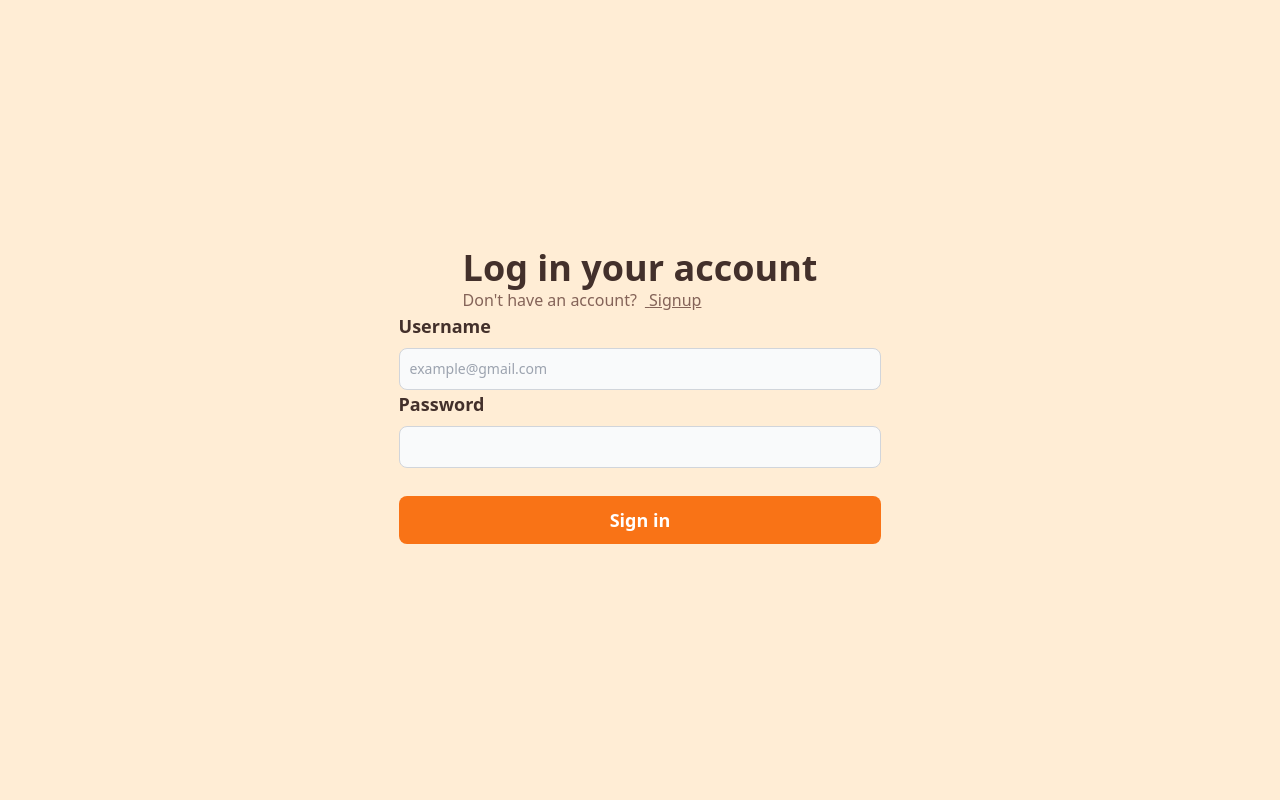
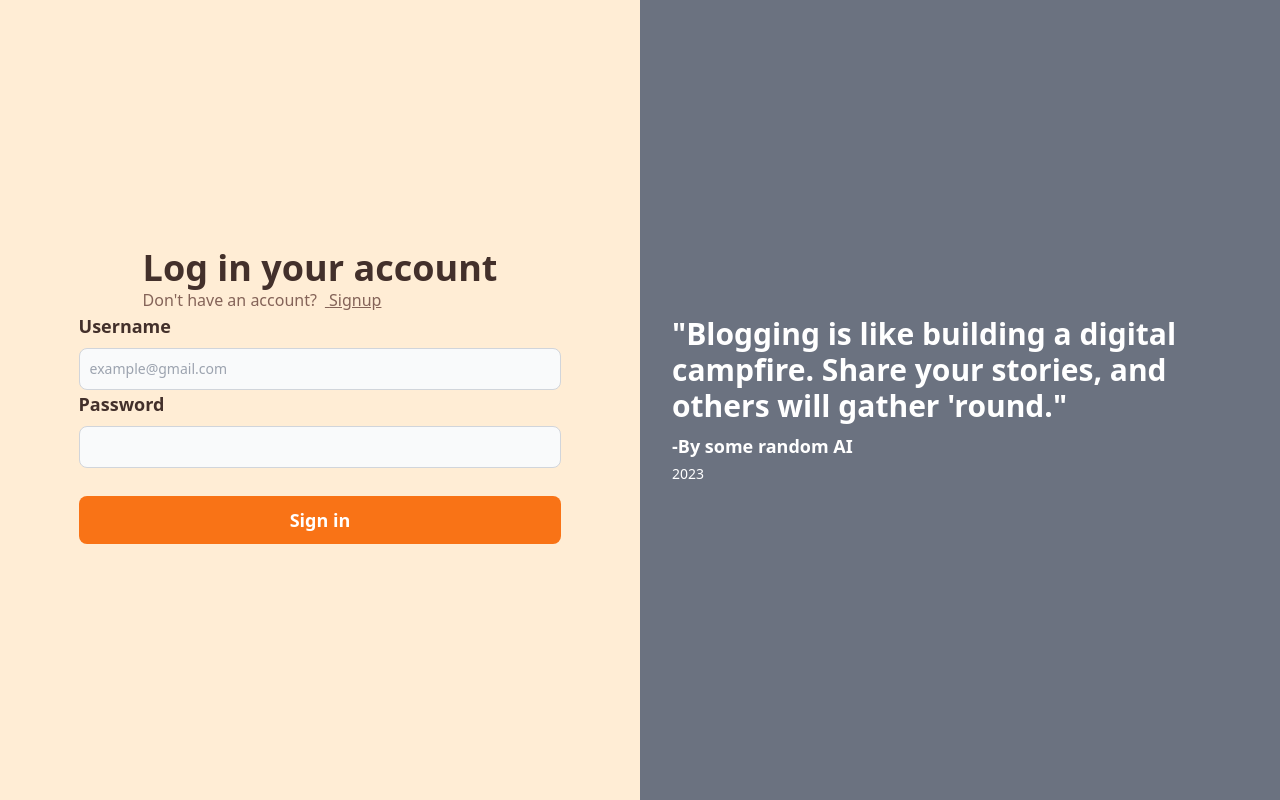
Before and after one commit to sahilkuthe/blog-it, a React (Vite) app in the folder frontend/: page /signin in a window 1280 px wide. Built offline with nearby package versions, Linux system fonts and the light colour scheme.

Commit message:
auth pages responsive

```diff
--- a/frontend/src/pages/Signin.tsx
+++ b/frontend/src/pages/Signin.tsx
@@ -1,11 +1,14 @@
 import { Auth } from "../components/Auth"
+import { Quote } from "../components/Quote"
 
 export const Signin = () => {
-    return <div >
+    return <div className="grid grid-cols-1 lg:grid-cols-2">
         <div>
             <Auth type="signin"/>
         </div>
-
+        <div className="hidden lg:block">
+            <Quote />
+        </div>
 
     </div>
 }
--- a/frontend/src/pages/Signup.tsx
+++ b/frontend/src/pages/Signup.tsx
@@ -2,11 +2,11 @@
 import { Quote } from "../components/Quote"
 
 export const Signup = () => {
-    return <div className="grid grid-cols-2">
+    return <div className="grid grid-cols-1 lg:grid-cols-2">
         <div>
             <Auth type="signup"/>
         </div>
-        <div className="invisible lg:visible">
+        <div className="hidden lg:block">
             <Quote />
         </div>
 
```
